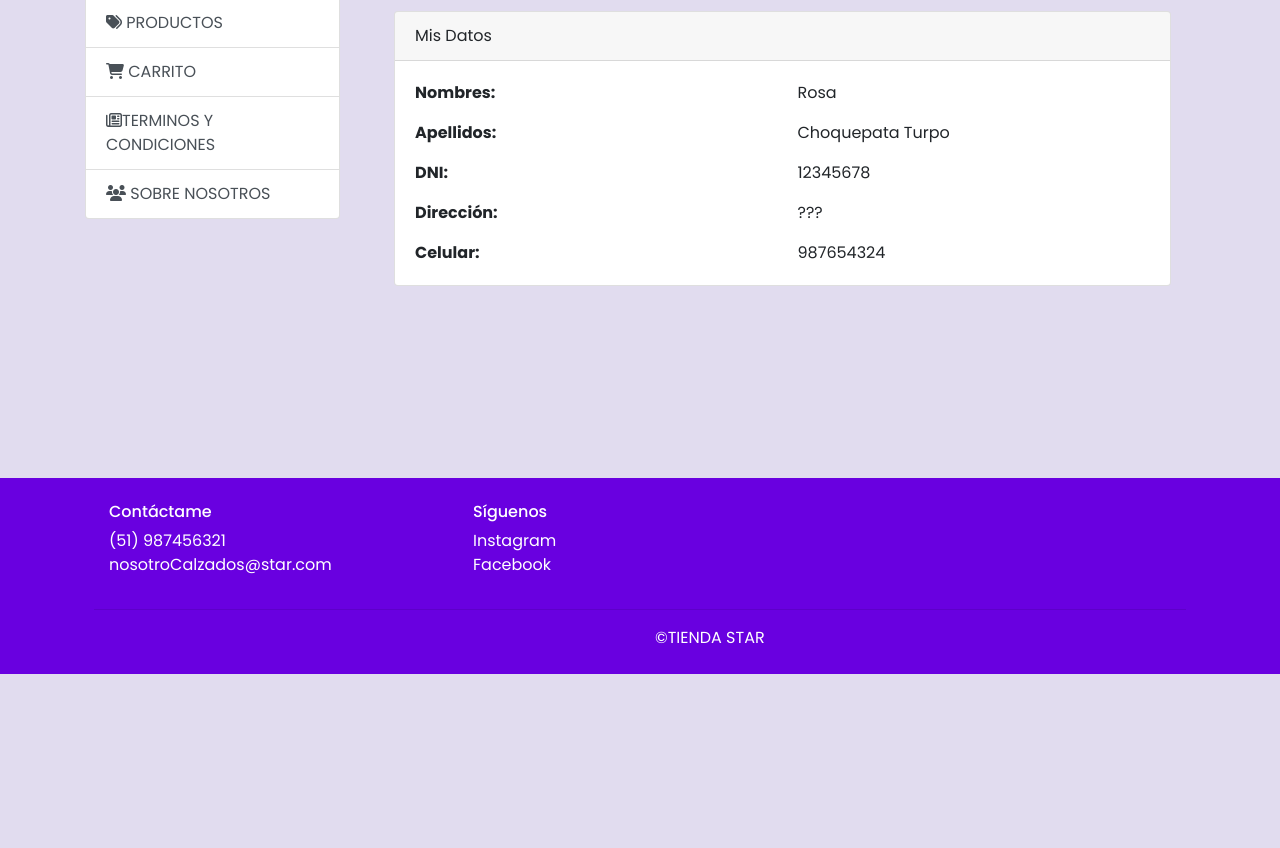
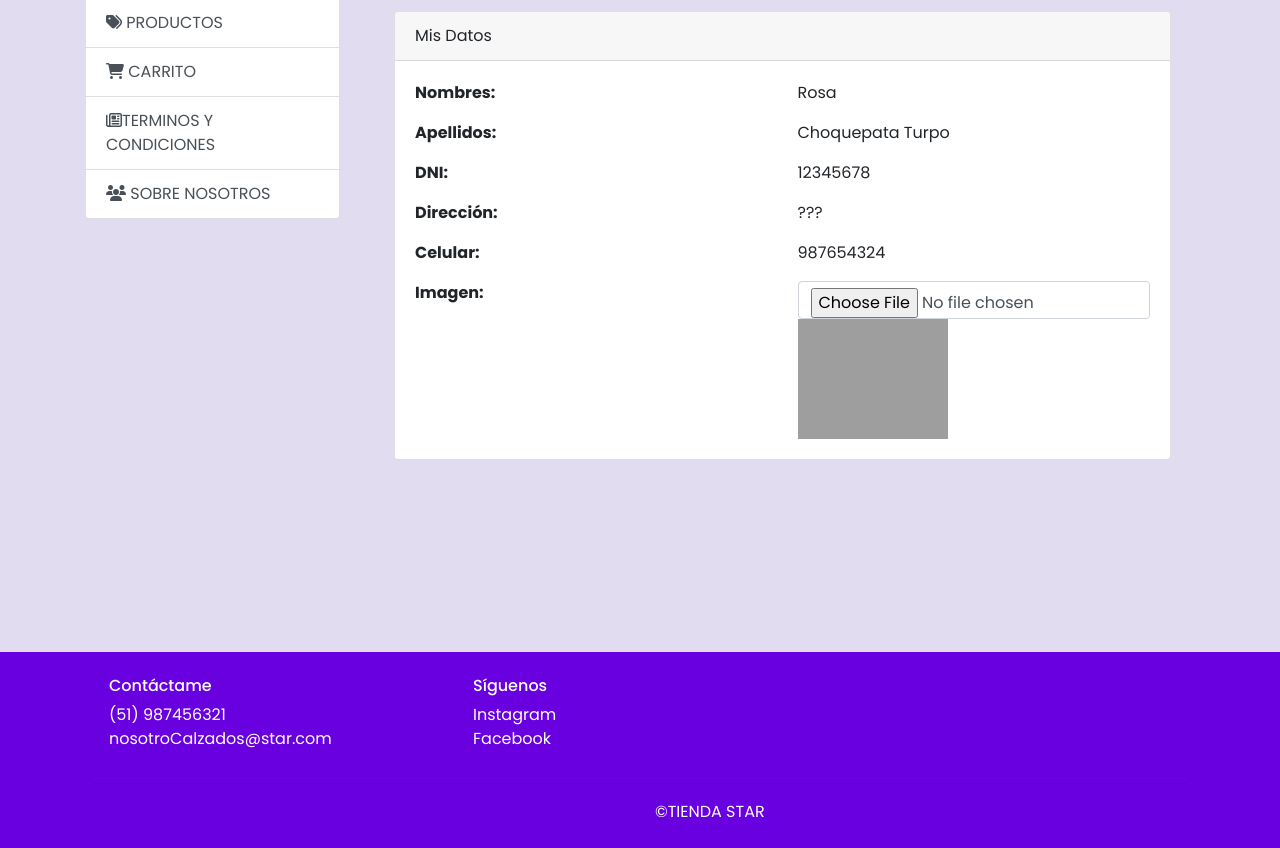
Before and after one commit to ShadowEcux/Testing_Calzados_Grupal, a PHP site: page /index.php in a window 1280 px wide, after a click on "USUARIO". Shown: the part 635-1483 px from the top of the page. Before the commit the page ends 1309 px from the top, so only its background shows below. Run offline with PHP 8.4, Linux system fonts and the light colour scheme; a user stored in the database is signed in; data comes from the database, SQL or seed files in the repository; data that the repository does not hold is empty; some libraries are stand-ins or nearby versions; grey boxes are pictures that could not be loaded.

Commit message:
boton de agregar imagen
falta metodos para guardar en la BD

```diff
--- a/holi/index.php
+++ b/holi/index.php
@@ -101,6 +101,7 @@
                                             <p class="card-text">DNI:</p>
                                             <p class="card-text">Dirección:</p>
                                             <p class="card-text">Celular:</p>
+                                            <p class="card-text">Imagen:</p>
                                         </div>
                                         <div class="col-6">
                                             <p class="card-text" id="r-nombre"></p>
@@ -108,6 +109,9 @@
                                             <p class="card-text" id="r-dni"></p>
                                             <p class="card-text" id="r-direccion"></p>
                                             <p class="card-text" id="r-celular"></p>
+                                            <input type="file" class="form-control" name="userimagen" id="r-userimagen">
+                                            <input type="hidden" name="imagenuseractual" id="userimagenactual" value="">
+                                            <img src="../files/usuarios/1667651600.png" width="150px" height="120px" id="userimagenmuestra" style="">
                                         </div>
                                     </div>
                                 </div>
```
